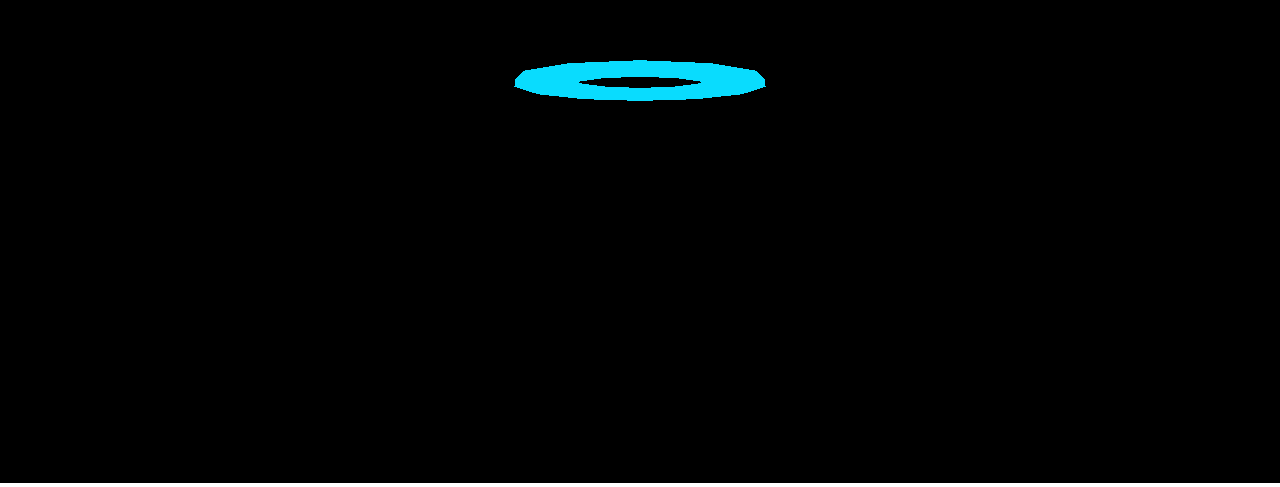
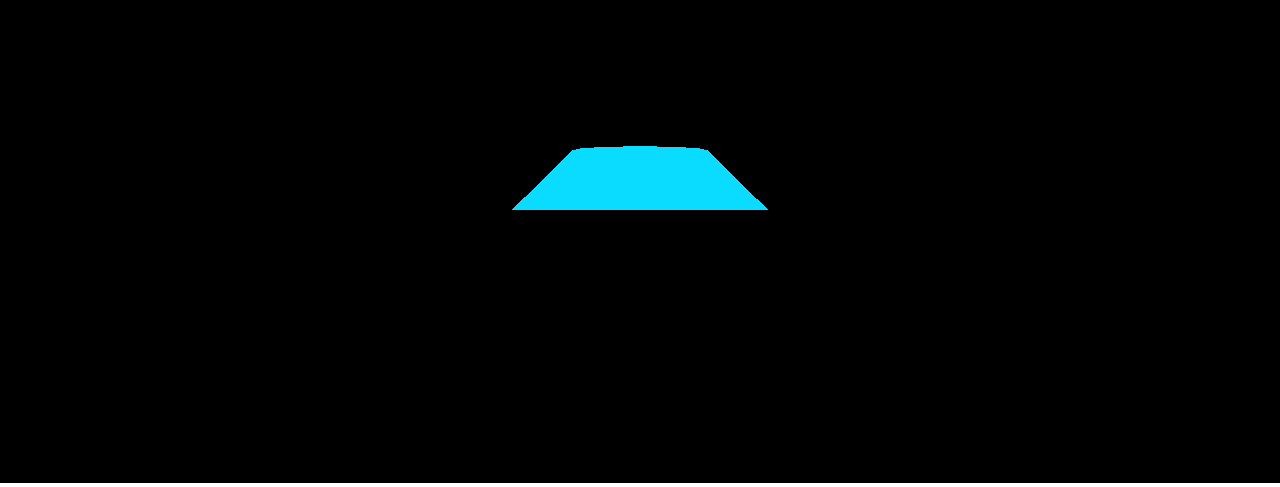
Before and after one commit to CarlosMDC/CarlosMDC.github.io, a plain HTML site: page rv/260216-4.html in a window 1280 px wide. Shown: the part 317-804 px from the top of the page. Drawn offline with Linux system fonts and the light colour scheme.

Commit message:
Update 260216-4.html

```diff
--- a/rv/260216-4.html
+++ b/rv/260216-4.html
@@ -24,7 +24,7 @@ var camara, escena, renderer;
   for (var i = 0; i<50; i++){
   puntos.push(new THREE.Vector2(
   								Math.sin(i*0.2)*15+50,
-  								Math.cos(i*5)*2));}
+  								Math.sin(i*0.2)*15+50));}
   var forma =new THREE.LatheGeometry(puntos);
   var malla=new THREE.Mesh(forma);
   escena.add(malla);
```
